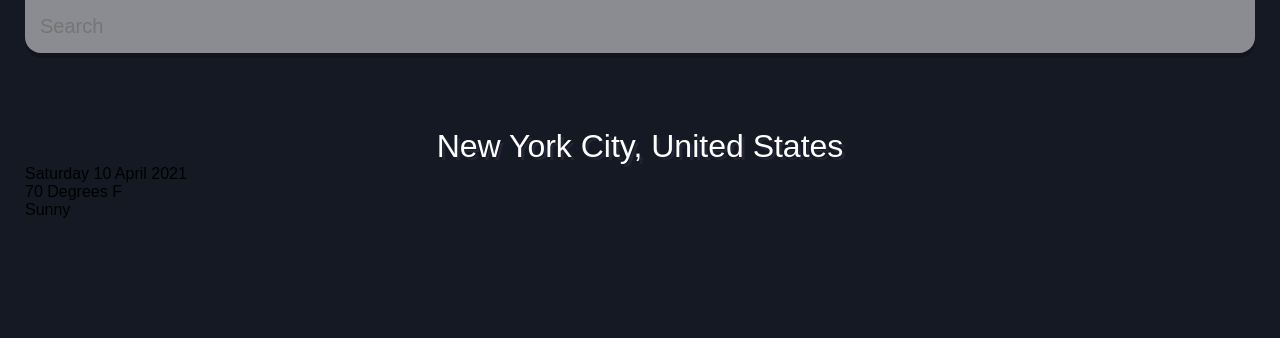
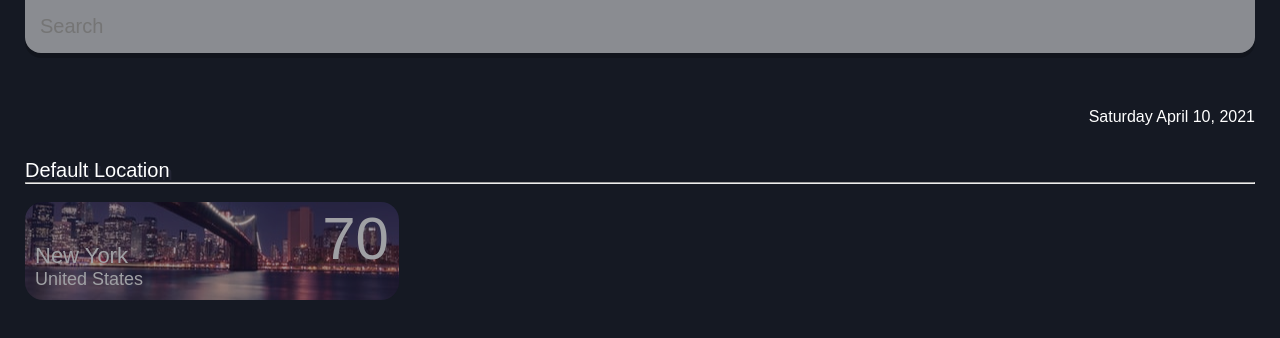
Before and after one commit to Umreen24/weather_app, a React (Create React App) app in the folder client/: page / in a window 1280 px wide. Shown: the top 338 px of the page. Built offline with nearby package versions, Linux system fonts and the light colour scheme; no server answers.

Commit message:
Updating homepage default location style

```diff
--- a/client/src/App.js
+++ b/client/src/App.js
@@ -1,44 +1,65 @@
-import React from 'react';
+import React from "react";
 
 const api = {
   key: process.env.REACT_APP_API_KEY,
-  base: process.env.REACT_APP_BASE_URL
-}
+  base: process.env.REACT_APP_BASE_URL,
+};
 
 function App() {
-
   const dateBuilder = (d) => {
-    let months = ['January', 'February', 'March', 'April', 'May', 'June', 'July', 'August', 'September', 'October', 'November', 'December']
-    let days = ['Sunday', 'Monday', 'Tuesday', 'Wednesday', 'Thursday', 'Friday', 'Saturday']
+    let months = [
+      "January",
+      "February",
+      "March",
+      "April",
+      "May",
+      "June",
+      "July",
+      "August",
+      "September",
+      "October",
+      "November",
+      "December",
+    ];
+    let days = [
+      "Sunday",
+      "Monday",
+      "Tuesday",
+      "Wednesday",
+      "Thursday",
+      "Friday",
+      "Saturday",
+    ];
 
     let day = days[d.getDay()];
     let date = d.getDate();
     let month = months[d.getMonth()];
     let year = d.getFullYear();
 
-    return `${day} ${date} ${month} ${year}`
+    return `${day} ${month} ${date}, ${year}`;
   };
-
 
   return (
     <div className="app">
       <main>
-        <div className='search-box'>
-          <input
-            type='text'
-            className='search-bar'
-            placeholder='Search'
-            />
+        <div className="search-box">
+          <input type="text" className="search-bar" placeholder="Search" />
         </div>
-        <div className='location-box'>
-          <div className='location'>New York City, United States</div>
-          <div className='date'>{dateBuilder(new Date())}</div>
-        </div>
-        <div className='weather-box'>
-          <div className='temp'>
-            70 Degrees F
+        <div className="date">{dateBuilder(new Date())}</div>
+        <br />
+        <div className="location-box">
+          <div className="location">Default Location</div>
+          <hr className="location-line" />
+          <br />
+          <div className="weather-box-container">
+            <div className="weather-box">
+              <div id="default-temp">
+                <span>70</span>
+              </div>
+              <span id="default-city">New York</span>
+              <span id="default-country">United States</span>
+            </div>
           </div>
-          <div className='weather'>Sunny</div>
         </div>
       </main>
     </div>
--- a/client/src/index.css
+++ b/client/src/index.css
@@ -5,7 +5,7 @@
 }
 
 body {
-  font-family: 'montseratt', sans-serif;
+  font-family: "montseratt", sans-serif;
 }
 
 .app {
@@ -19,7 +19,7 @@ main {
 
 .search-box {
   width: 100%;
-  margin: 0 0 75px;
+  margin: 0 0 55px;
 }
 
 .search-box .search-bar {
@@ -48,10 +48,57 @@ main {
   background-color: rgba(255, 255, 255, 0.75);
 }
 
+.date {
+  margin: 0px 0px 15px;
+  color: white;
+  font-weight: 100;
+  text-align: right;
+}
+
 .location-box .location {
   color: #ffff;
-  font-size: 32px;
-  font-weight: 500px;
-  text-align: center;
+  font-size: 20px;
+  font-weight: 100;
+  text-align: left;
   text-shadow: 3px 3px rgba(50, 50, 70, 0.5);
 }
+
+.weather-box-container {
+  display: flex;
+}
+
+.weather-box {
+  width: 374px;
+  height: 98px;
+  border-radius: 18px;
+  background-image: url("./images/city_night.jpg");
+  background-position: center;
+  opacity: 59%;
+
+  display: flex;
+  flex-direction: column;
+  justify-content: flex-end;
+  color: white;
+  font-size: 22px;
+  font-weight: 500;
+
+  padding: 10px;
+}
+
+.weather-box #default-country {
+  font-size: 18px;
+  font-weight: 200;
+}
+
+#default-temp {
+  display: flex;
+  text-align: right;
+  justify-content: flex-end;
+
+  font-size: 60px;
+  width: 100%;
+}
+
+#default-temp span {
+  margin-bottom: -30px;
+}
```
Also changed, not shown: 1 other file (tests, documents, lock files or other folders).
